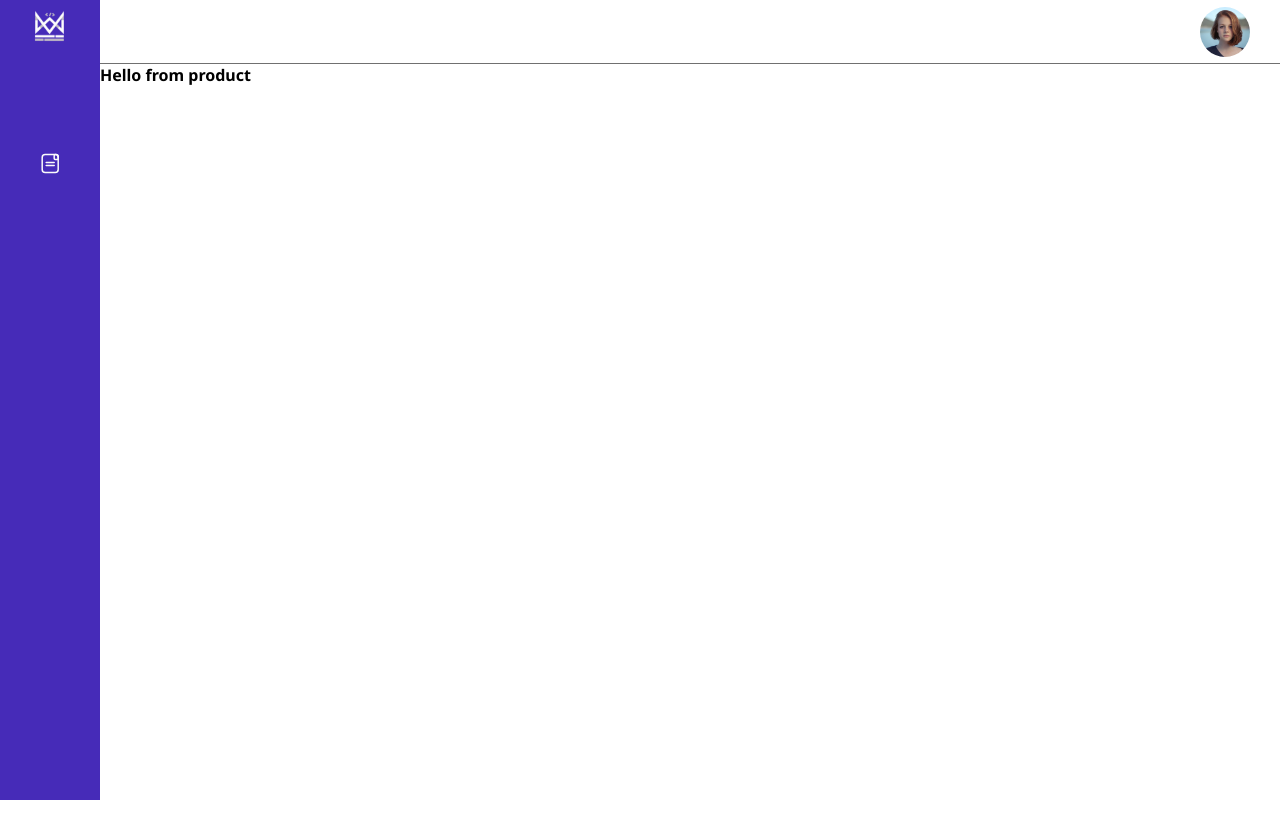
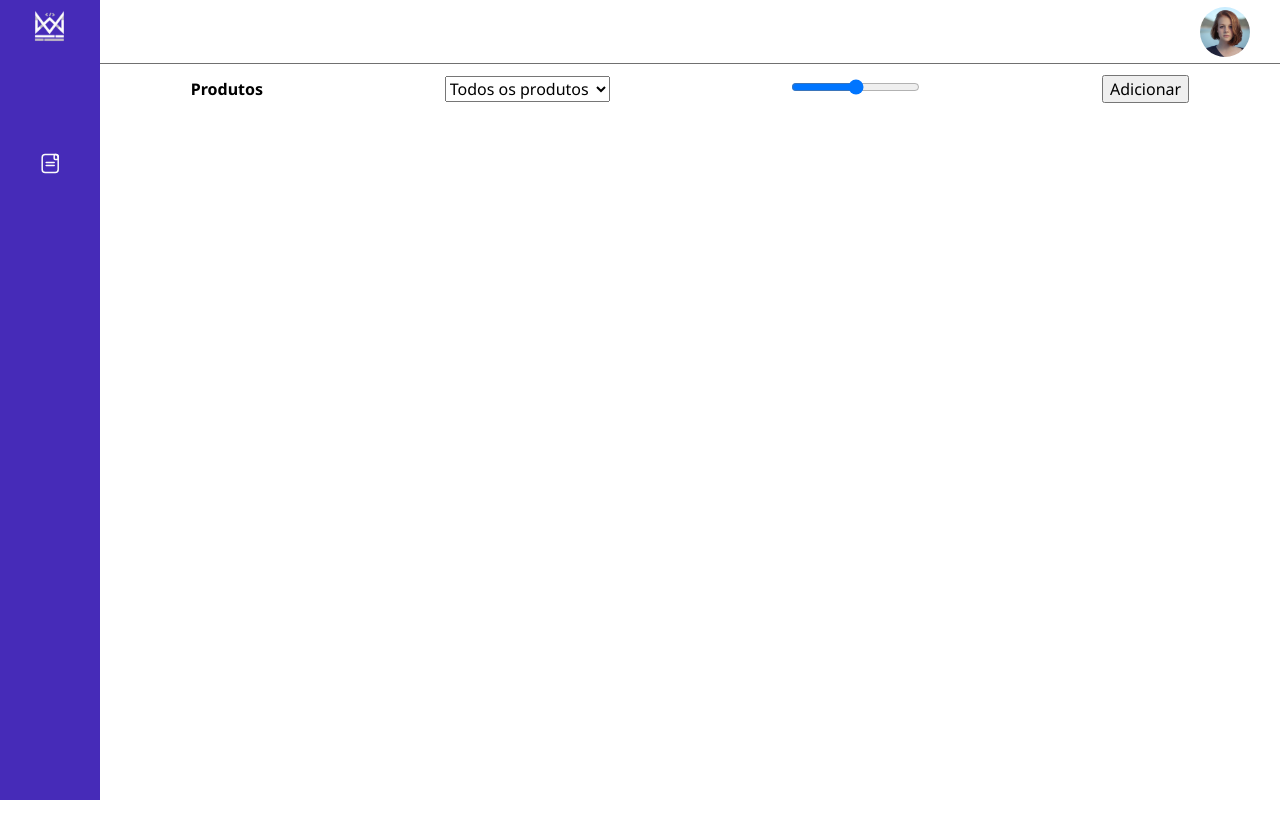
Before and after one commit to Mestres-da-Web/trilha-react, a React (Create React App) app: page /product in a window 1280 px wide. Shown: the top 838 px of the page. Before the commit the page ends 800 px from the top, so only its background shows below. Built offline with nearby package versions, Linux system fonts and the light colour scheme.

Commit message:
Product - Aula 3

```diff
--- a/src/components/LayoutProduct/index.tsx
+++ b/src/components/LayoutProduct/index.tsx
@@ -1,9 +1,16 @@
-import { Outlet } from "react-router-dom";
+import { useEffect } from "react";
+import { Outlet, useNavigate } from "react-router-dom";
 import HeaderProduct from "./components/HeaderProduct";
 import Sidebar from "./components/Sidebar";
 import styles from "./styles.module.css";
 
 function LayoutProduct() {
+  const navigate = useNavigate();
+
+  useEffect(() => {
+    navigate("/product");
+  }, []);
+
   return (
     <div className={styles.container}>
       <Sidebar />
--- /dev/null
+++ b/src/pages/Products/components/ProductSubHeader/components/Button/index.tsx
@@ -0,0 +1,13 @@
+interface ButtonProps {
+  onAddProduct(): void;
+}
+
+function Button({ onAddProduct }: ButtonProps) {
+  return (
+    <div>
+      <button>Adicionar</button>
+    </div>
+  );
+}
+
+export default Button;
--- /dev/null
+++ b/src/pages/Products/components/ProductSubHeader/components/InputPriceRange/index.tsx
@@ -0,0 +1,13 @@
+interface InputPriceRangeProps {
+  onPriceChange(): void;
+}
+
+function InputPriceRange({ onPriceChange }: InputPriceRangeProps) {
+  return (
+    <div>
+      <input type="range" />
+    </div>
+  );
+}
+
+export default InputPriceRange;
--- /dev/null
+++ b/src/pages/Products/components/ProductSubHeader/components/Title/index.tsx
@@ -0,0 +1,9 @@
+function Title() {
+  return (
+    <div>
+      <h1>Produtos</h1>
+    </div>
+  );
+}
+
+export default Title;
--- /dev/null
+++ b/src/pages/Products/components/ProductSubHeader/components/VisibilityFilter/index.tsx
@@ -0,0 +1,16 @@
+interface VisibilityFilterProps {
+  onVisibilityChange(): void;
+}
+
+function VisibilityFilter({ onVisibilityChange }: VisibilityFilterProps) {
+  return (
+    <div>
+      <select onChange={onVisibilityChange}>
+        <option>Todos os produtos</option>
+        <option>Produtos excluídos</option>
+      </select>
+    </div>
+  );
+}
+
+export default VisibilityFilter;
--- /dev/null
+++ b/src/pages/Products/components/ProductSubHeader/index.tsx
@@ -0,0 +1,28 @@
+import Button from "./components/Button";
+import InputPriceRange from "./components/InputPriceRange";
+import Title from "./components/Title";
+import VisibilityFilter from "./components/VisibilityFilter";
+import styles from "./styles.module.css";
+
+interface ProductSubHeaderProps {
+  onVisibilityChange(): void;
+  onPriceChange(): void;
+  onAddProduct(): void;
+}
+
+function ProductSubHeader({
+  onVisibilityChange,
+  onPriceChange,
+  onAddProduct,
+}: ProductSubHeaderProps) {
+  return (
+    <div className={styles.container}>
+      <Title />
+      <VisibilityFilter onVisibilityChange={onVisibilityChange} />
+      <InputPriceRange onPriceChange={onPriceChange} />
+      <Button onAddProduct={onAddProduct} />
+    </div>
+  );
+}
+
+export default ProductSubHeader;
--- /dev/null
+++ b/src/pages/Products/components/ProductSubHeader/styles.module.css
@@ -0,0 +1,8 @@
+.container {
+  display: flex;
+  flex-direction: row;
+  align-items: center;
+  justify-content: space-around;
+  height: 50px;
+  width: 100%;
+}
--- a/src/pages/Products/index.tsx
+++ b/src/pages/Products/index.tsx
@@ -1,9 +1,18 @@
+import ProductSubHeader from "./components/ProductSubHeader";
 import styles from "./styles.module.css";
 
 function Products() {
+  const handleAddProduct = () => {};
+  const handlePriceChange = () => {};
+  const handleVisibilityChange = () => {};
+
   return (
-    <div>
-      <h1>Hello from product</h1>
+    <div className={styles.container}>
+      <ProductSubHeader
+        onAddProduct={handleAddProduct}
+        onPriceChange={handlePriceChange}
+        onVisibilityChange={handleVisibilityChange}
+      />
     </div>
   );
 }
--- a/src/pages/Products/styles.module.css
+++ b/src/pages/Products/styles.module.css
@@ -2,18 +2,3 @@
   display: flex;
   height: 100%;
 }
-
-.leftContainer {
-  flex: 5%;
-  background-color: red;
-}
-
-.rightContainer {
-  flex: 95%;
-  background-color: blue;
-}
-
-.header {
-  background-color: yellow;
-  height: 3rem;
-}
```
